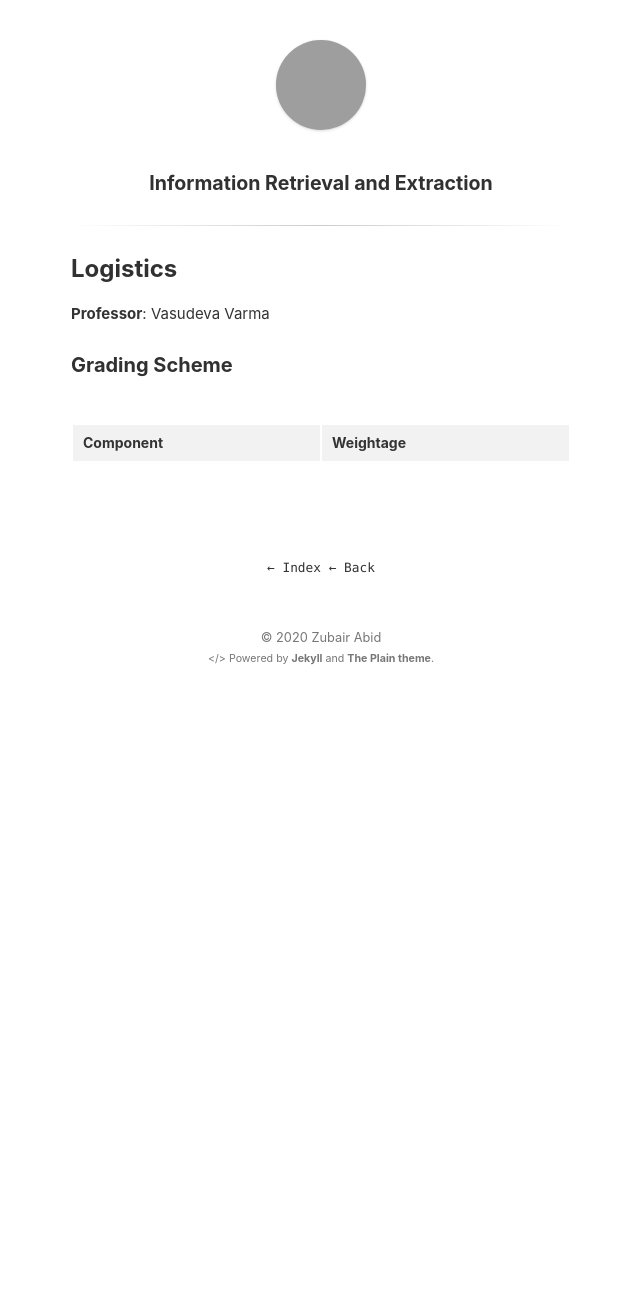
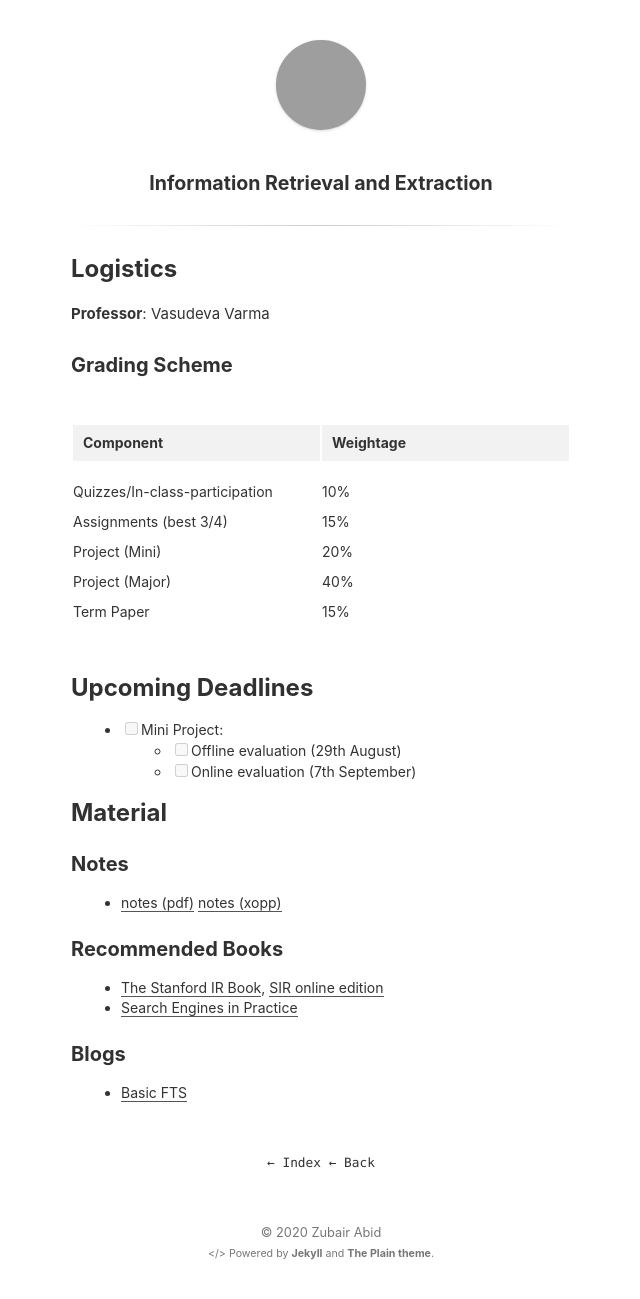
Before and after one commit to zubairabid/Semester7, a Jekyll site: the page built from subjects/IRE/index.md, in a window 1280 px wide. Shown: the whole page, without its empty margins (319-959 px from the left). Built offline with Jekyll 4.4.1, drawn with Linux system fonts in a browser that asks for light colours; before the commit the page ends 900 px from its top, so only the background shows below that; grey boxes are pictures that could not be loaded.

Commit message:
IRE Lec 1

```diff
--- a/subjects/IRE/index.md
+++ b/subjects/IRE/index.md
@@ -11,6 +11,38 @@ layout: page
 
 ### Grading Scheme
 
-| Component | Weightage |
-|-----------|-----------|
-|           |           |
+| Component                      | Weightage |
+|--------------------------------|-----------|
+| Quizzes/In-class-participation | 10%       |
+| Assignments (best 3/4)         | 15%       |
+| Project (Mini)                 | 20%       |
+| Project (Major)                | 40%       |
+| Term Paper                     | 15%       |
+
+## Upcoming Deadlines
+
+- [ ] Mini Project:
+    - [ ] Offline evaluation (29th August)
+    - [ ] Online evaluation (7th September)
+
+## Material
+
+### Notes
+
+- [notes (pdf)](./IREnotes.pdf) [notes (xopp)](./IREnotes.xopp)
+
+### Recommended Books
+
+- [The Stanford IR Book], [SIR online edition]
+- [Search Engines in Practice]
+
+### Blogs
+
+- [Basic FTS]
+
+
+
+[The Stanford IR Book]: ./books/irbookonlinereading.pdf
+[SIR online edition]: https://nlp.stanford.edu/IR-book/html/htmledition/irbook.html
+[Search Engines in Practice]: ./books/SEIRiP.pdf
+[Basic FTS]: https://artem.krylysov.com/blog/2020/07/28/lets-build-a-full-text-search-engine/
```
Also changed, not shown: index.md (+8 -0 lines), 4 other files.
